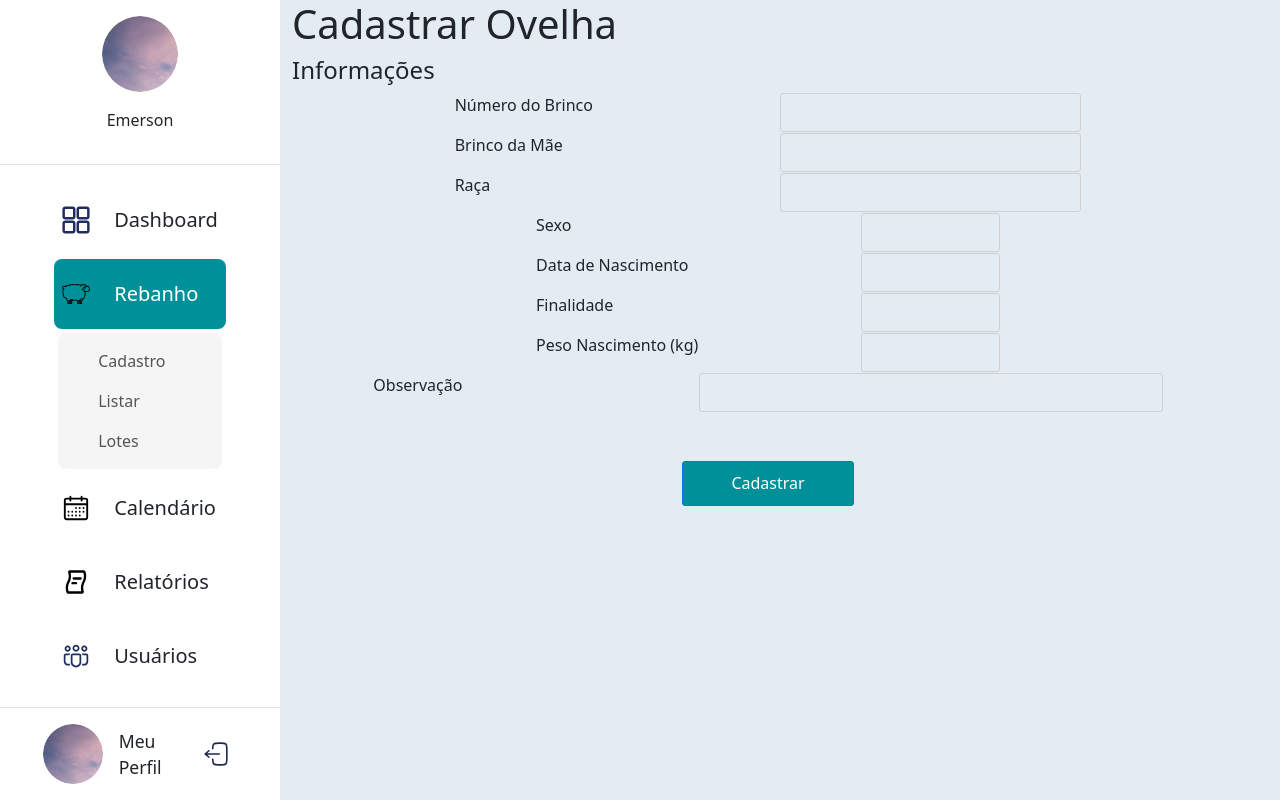
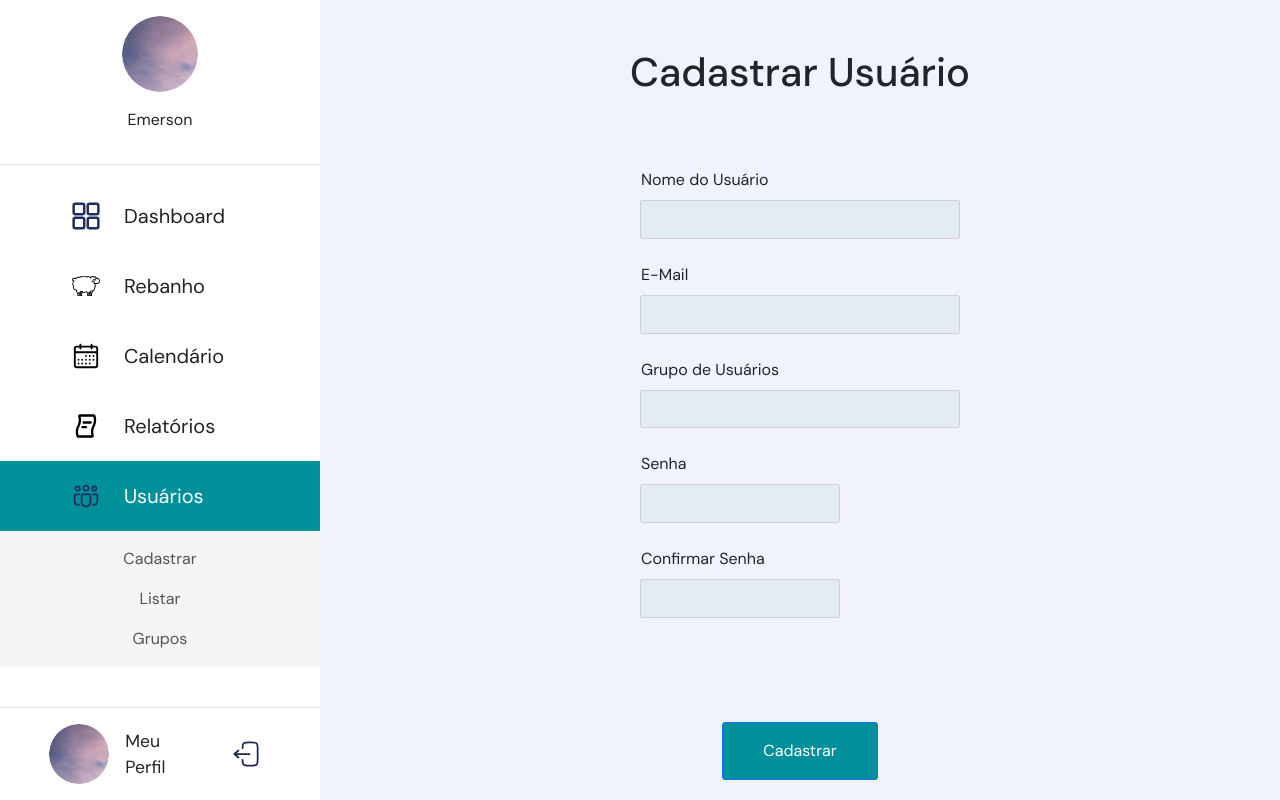
Before and after one commit to valentiniluis/GerenciamentoOvinos, a React (Vite) app in the folder frontend/: page / in a window 1280 px wide. Built offline with nearby package versions, Linux system fonts and the light colour scheme.

Commit message:
Adição da tela de cadastro de usuários, modificações em formulários e outros componentes

```diff
--- a/frontend/index.html
+++ b/frontend/index.html
@@ -1,13 +1,21 @@
 <!doctype html>
 <html lang="en">
+
 <head>
   <meta charset="UTF-8" />
   <link rel="icon" type="image/svg" href="/sheep.svg" />
+  <link rel="preconnect" href="https://fonts.googleapis.com">
+  <link rel="preconnect" href="https://fonts.gstatic.com" crossorigin>
+  <link
+    href="https://fonts.googleapis.com/css2?family=DM+Sans:ital,opsz,wght@0,9..40,100..1000;1,9..40,100..1000&family=Figtree:ital,wght@0,300..900;1,300..900&display=swap"
+    rel="stylesheet">
   <meta name="viewport" content="width=device-width, initial-scale=1.0" />
   <title>SGO</title>
 </head>
+
 <body>
   <div id="root"></div>
   <script type="module" src="/src/main.jsx"></script>
 </body>
+
 </html>
--- a/frontend/src/components/UI/InputField.jsx
+++ b/frontend/src/components/UI/InputField.jsx
@@ -1,15 +1,11 @@
 import React from 'react';
 
-const InputField = ({ name, nameSize = 2, inputSize = 7 }) => {
+const InputField = ({ label, name, type = "text" }) => {
   return (
-    <div className="row justify-content-center align-items-center">
-      <div className={`col-${nameSize}`}>
-        <p>{name}</p>
-      </div>
-      <div className={`col-${inputSize}`}>
-        <input className="form-input" type="text" />
-      </div>
-    </div>
+    <>
+      <label className="my-label" htmlFor={name}>{label}</label>
+      <input id={name} type={type} name={name} className="form-input" />
+    </>
   );
 };
 
--- a/frontend/src/components/layout/sidebar/NavOption.jsx
+++ b/frontend/src/components/layout/sidebar/NavOption.jsx
@@ -1,12 +1,7 @@
-const NavOption = ({ name, icon, onClick, active }) => {
+const NavOption = ({ name, icon, callback }) => {
   return (
-    <div
-      className={`d-flex gap-4 py-1 align-items-center nav-option p-2 ${
-        active ? 'active' : ''
-      }`}
-      onClick={onClick}
-      style={{ cursor: 'pointer' }}
-    >
+    <div className="d-flex gap-4 align-items-center py-1 nav-option"
+      onClick={callback}>
       <img className="option-icon" src={icon} alt={`${name} Sidebar Icon`} />
       <p className="option-text m-0">{name}</p>
     </div>
--- a/frontend/src/components/layout/sidebar/Sidebar.jsx
+++ b/frontend/src/components/layout/sidebar/Sidebar.jsx
@@ -1,11 +1,10 @@
-import { useState } from 'react';
+// import { useState } from 'react';
 import SidebarHeader from './SidebarHeader';
 import NavOption from './NavOption';
 import SidebarFooter from './SidebarFooter';
 
-const Sidebar = ({ user, group, paginaAtual }) => {
-  const [activeOption, setActiveOption] = useState(paginaAtual);
-
+// Adicionar prop group
+const Sidebar = ({ user, currentPage }) => {
   const optNavegacao = [
     {
       name: 'Dashboard',
@@ -28,46 +27,35 @@ const Sidebar = ({ user, group, paginaAtual }) => {
     {
       name: 'Usuários',
       icon: './people_icon.svg',
-      submenu: [
-        { name: 'Usuário'},
-        { name: 'Grupos'}
-      ]
-    },
+      submenu: [{ name: 'Cadastrar' }, { name: 'Listar' }, { name: 'Grupos' }]
+    }
   ];
-
-  const paginaSelecionada = (name) => {
-    console.log(`DEBUG: Clicado em ${name}`);
-    setActiveOption((prev) => (prev === name? null: name));
-  };
 
   return (
     <nav className="sidebar">
       <div>
         <SidebarHeader user={user} profilePicture={'./Group_2.png'} />
-        <div className="row pt-3">
-          <div className="col d-flex justify-content-center">
-            <div>
-              {optNavegacao.map((option) => (
-                <div key={option.name}>
+        <div className="row pt-3 m-0">
+          {optNavegacao.map(option => (
+            <div className="row w-100 mx-0 px-0">
+              <div key={option.name} className={`row justify-content-center w-100 m-0 p-0 ${option.name === currentPage ? 'active' : ''}`}>
+                <div className='opt-cont'>
                   <NavOption
                     name={option.name}
                     icon={option.icon}
-                    active={activeOption === option.name}
-                    onClick={() => paginaSelecionada(option.name)}
+                    active={currentPage === option.name}
                   />
-                  {activeOption === option.name && option.submenu && (
-                    <div className="submenu ps-4">
-                      {option.submenu.map((sub) => (
-                        <p key={sub.name} className="submenu-item">
-                          {sub.name}
-                        </p>
-                      ))}
-                    </div>
-                  )}
                 </div>
-              ))}
+              </div>
+              {currentPage === option.name && option.submenu && (
+                <div className="submenu text-center">
+                  {option.submenu.map((sub) => (
+                    <p key={sub.name} className="submenu-item">{sub.name}</p>
+                  ))}
+                </div>
+              )}
             </div>
-          </div>
+          ))}
         </div>
       </div>
       <SidebarFooter profilePicture={'./Group_2.png'} />
--- a/frontend/src/index.css
+++ b/frontend/src/index.css
@@ -4,7 +4,11 @@ body, html {
   box-sizing: border-box;
 }
 
-img{
+.cont, .sidebar {
+  font-family: "DM Sans";
+}
+
+img {
   max-width: 100%;
 }
 
@@ -17,7 +21,7 @@ img{
 
 .form-btn {
   width: fit-content;
-  padding: 0.6rem 3rem;
+  padding: 1em 2.5em;
   border-radius: 3px;
   background-color: #009099;
 }
--- a/frontend/src/main.jsx
+++ b/frontend/src/main.jsx
@@ -5,9 +5,10 @@ import './index.css';
 
 import Login from './pages/Login.jsx';
 import CadastroRebanho from './pages/CadastroRebanho.jsx';
+import CadastroUsuario from './pages/CadastroUsuario.jsx';
 
 createRoot(document.getElementById('root')).render(
   <StrictMode>
-    <CadastroRebanho />
+    <CadastroUsuario />
   </StrictMode>,
 )
--- a/frontend/src/pages/CadastroRebanho.jsx
+++ b/frontend/src/pages/CadastroRebanho.jsx
@@ -1,46 +1,46 @@
-import React from 'react';
 import { Button } from 'react-bootstrap';
 import '../styles/sidebar.css';
+import '../styles/form.css'
 import Sidebar from '../components/layout/sidebar/Sidebar';
 import InputField from '../components/UI/InputField';
 
 const CadastroRebanho = () => {
   const campos = [
-    { name: 'Número do Brinco', nameSize: 4, inputSize: 4 },
-    { name: 'Brinco da Mãe', nameSize: 4, inputSize: 4 },
-    { name: 'Raça', nameSize: 4, inputSize: 4 },
-    { name: 'Sexo', nameSize: 4, inputSize: 2 },
-    { name: 'Data de Nascimento', nameSize: 4, inputSize: 2 },
-    { name: 'Finalidade', nameSize: 4, inputSize: 2 },
-    { name: 'Peso Nascimento (kg)', nameSize: 4, inputSize: 2 },
-    { name: 'Observação', nameSize: 4, inputSize: 6 },
+    { label: 'Número do Brinco', name: 'numero_brinco' },
+    { label: 'Brinco da Mãe', name: 'brinco_mae' },
+    { label: 'Ovino Comprado', name: 'comprado', type: 'radio'},
+    { label: 'Raça', name: 'raca'},
+    { label: 'Sexo', name: 'sexo' },
+    { label: 'Data de Nascimento', name: 'data_nasc', type: 'date' },
+    { label: 'Finalidade', name: 'finalidade' },
+    { label: 'Peso Nascimento (kg)', name: 'peso_nasc', type: 'number' },
+    { label: 'Observação', name: 'observacao' }
   ];
 
   return (
     <div className="row m-0">
-      <Sidebar user="Emerson" paginaAtual={'Rebanho'} />
-      <main className="col cont">
-        <div className="row">
+      <Sidebar user="Emerson" currentPage={'Rebanho'} />
+      <main className="col cont px-5">
+        <div className="row py-5">
           <h1 className="page-title">Cadastrar Ovelha</h1>
         </div>
-        <form className="row" action="/cadastrarOvelha" method="POST">
-          <h4>Informações</h4>
+        <div className='form-cont'>
+          <form action="/ovino" method="POST">
+            <h4 className='py-4'>Informações</h4>
             {campos.map((campo) => {
               return (
-              <InputField
-                key={campo.name}
-                name={campo.name}
-                nameSize={campo.nameSize}
-                inputSize={campo.inputSize}
-              />
+                <div className="row py-4">
+                  <InputField key={campo.name} {...campo} />
+                </div>
               );
             })}
-          <div className="row py-5 justify-content-center">
+            <div className="row py-5 w-75 justify-content-center">
               <Button className="form-btn" variant="primary" type="submit">
                 Cadastrar
               </Button>
             </div>
           </form>
+        </div>
       </main>
     </div>
   );
--- /dev/null
+++ b/frontend/src/pages/CadastroUsuario.jsx
@@ -0,0 +1,44 @@
+import { Button } from 'react-bootstrap';
+import '../styles/sidebar.css';
+import '../styles/form.css'
+import Sidebar from '../components/layout/sidebar/Sidebar';
+import InputField from '../components/UI/InputField';
+
+const CadastroUsuario = () => {
+  const campos = [
+    { label: 'Nome do Usuário', name: 'nome', size: 'medium-input' },
+    { label: 'E-Mail', name: 'email', type: 'email', size: 'medium-input' },
+    { label: 'Grupo de Usuários', name: 'grupo', size: 'medium-input' },
+    { label: 'Senha', labelSize: 2, name: 'senha', type: 'password', size: 'small-input' },
+    { label: 'Confirmar Senha', name: 'confirmacao_senha', type: 'password', size: 'small-input' }
+  ];
+
+  return (
+    <div className="row m-0">
+      <Sidebar user="Emerson" currentPage={'Usuários'} />
+      <main className="col cont px-5">
+        <div className="row py-5">
+          <h1 className="page-title text-center">Cadastrar Usuário</h1>
+        </div>
+        <div className='form-cont px-4 flex-center'>
+          <form action="/usuario" method="POST">
+            {campos.map((campo) => {
+              return (
+                <div className={`row py-2 ${campo.size}`}>
+                  <InputField key={campo.name} label={campo.label} name={campo.name} type={campo.type ?? 'text'} />
+                </div>
+              );
+            })}
+            <div className="row pt-5 mt-5 justify-content-center">
+              <Button className="form-btn" variant="primary" type="submit">
+                Cadastrar
+              </Button>
+            </div>
+          </form>
+        </div>
+      </main>
+    </div>
+  );
+};
+
+export default CadastroUsuario;
--- a/frontend/src/pages/Login.jsx
+++ b/frontend/src/pages/Login.jsx
@@ -1,9 +1,10 @@
 import { Button } from 'react-bootstrap';
 import '../styles/login.css'
+import '../styles/form.css'
 import InputField from '../components/UI/InputField';
 
+
 const Login = () => {
-
   return (
     <div className='cont flex-center'>
       <div className='row w-100'>
@@ -34,4 +35,5 @@ const Login = () => {
   )
 }
 
+
 export default Login
--- /dev/null
+++ b/frontend/src/styles/form.css
@@ -0,0 +1,35 @@
+.form-cont {
+  width: auto;
+}
+
+.form-input {
+  width: 100%;
+  background-color: #E3EBF3;
+  border: solid 1px rgb(209, 209, 209);
+  padding: .4rem 1rem;
+  border-radius: 2px;
+  outline: none;
+}
+
+.my-label {
+  padding: 0.5rem 1px;
+}
+
+.large-input {
+  width: 10rem;
+}
+
+.medium-input {
+  width: 20rem;
+}
+
+.small-input {
+  width: 12.5rem;
+}
+
+.my-link {
+  text-decoration: none;
+  color: #00287D;
+  font-weight: bold;
+  font-size: 1.1rem;
+}
--- a/frontend/src/styles/login.css
+++ b/frontend/src/styles/login.css
@@ -1,15 +1,9 @@
-
 .cont {
   height: 100vh;
-  background-color: #E3EBF3;
+  background-color: #F1F3FC;
   margin: 0;
   /* SUBSTITUIR POR FONTE QUE VAMOS USAR
   font-family: Verdana, Geneva, Tahoma, sans-serif; */
-}
-
-.pg-title {
-  font-weight: bold;
-  font-size: 3.2rem;
 }
 
 .my-form {
@@ -17,62 +11,7 @@
   box-shadow: 0px 2px 3px grey;
 }
 
-.form-input {
-  width: 100%;
-  background-color: #E3EBF3;
-  border: solid 1px rgb(209, 209, 209);
-  padding: .4rem 1rem;
-  border-radius: 3px;
-  outline: none;
+.pg-title {
+  font-weight: bold;
+  font-size: 3.2rem;
 }
-
-
-.my-link {
-  text-decoration: none;
-  color: #00287D;
-  font-weight: bold;
-  font-size: 1.1rem;
-}
-
-/* #root {
-  max-width: 1280px;
-  margin: 0 auto;
-  padding: 2rem;
-  text-align: center;
-}
-
-.logo {
-  height: 6em;
-  padding: 1.5em;
-  will-change: filter;
-  transition: filter 300ms;
-}
-.logo:hover {
-  filter: drop-shadow(0 0 2em #646cffaa);
-}
-.logo.react:hover {
-  filter: drop-shadow(0 0 2em #61dafbaa);
-}
-
-@keyframes logo-spin {
-  from {
-    transform: rotate(0deg);
-  }
-  to {
-    transform: rotate(360deg);
-  }
-}
-
-@media (prefers-reduced-motion: no-preference) {
-  a:nth-of-type(2) .logo {
-    animation: logo-spin infinite 20s linear;
-  }
-}
-
-.card {
-  padding: 2em;
-}
-
-.read-the-docs {
-  color: #888;
-} */
--- a/frontend/src/styles/sidebar.css
+++ b/frontend/src/styles/sidebar.css
@@ -4,7 +4,7 @@
   flex-direction: column;
   justify-content: space-between;
   background-color: white;
-  max-width: 280px;
+  max-width: 320px;
   padding: 0;
   box-shadow: 2px 0 10px rgba(0, 0, 0, 0.1);
 }
@@ -34,31 +34,24 @@
 }
 
 .nav-option {
-  margin: 4px 12px;
-  border-radius: 8px;
   transition: all 0.2s ease;
+  cursor: pointer;
 }
 
-.nav-option.active {
+.nav-option:hover {
+  transform: translateX(5px);
+}
+
+.active {
   background-color: #009099;
   color: white;
 }
 
-.nav-option:hover {
-  background-color: #e0f7f8;
-  transform: translateX(4px);
-}
-
-.nav-option.active:hover {
-  background-color: #006a72;
-}
-
 .submenu {
-  margin: 0 16px;
   background-color: #f5f5f5;
-  border-radius: 8px;
   padding: 8px 0;
   transition: all 0.3s ease;
+  width: 100%;
 }
 
 .submenu-item {
@@ -73,3 +66,7 @@
   color: #009099;
   background-color: #e0f7f8;
 }
+
+.opt-cont {
+  max-width: 200px;
+}
```
Lines whose indentation alone changed are shown as unchanged.
